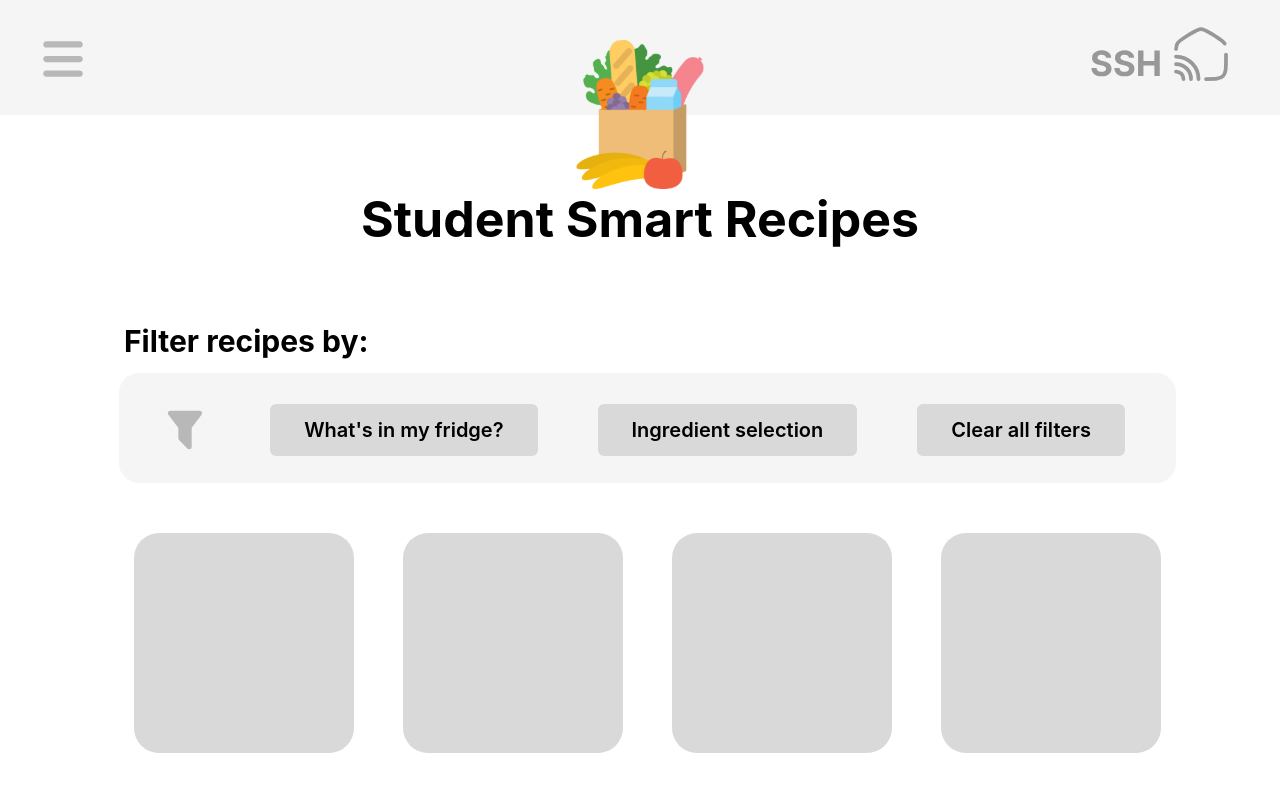
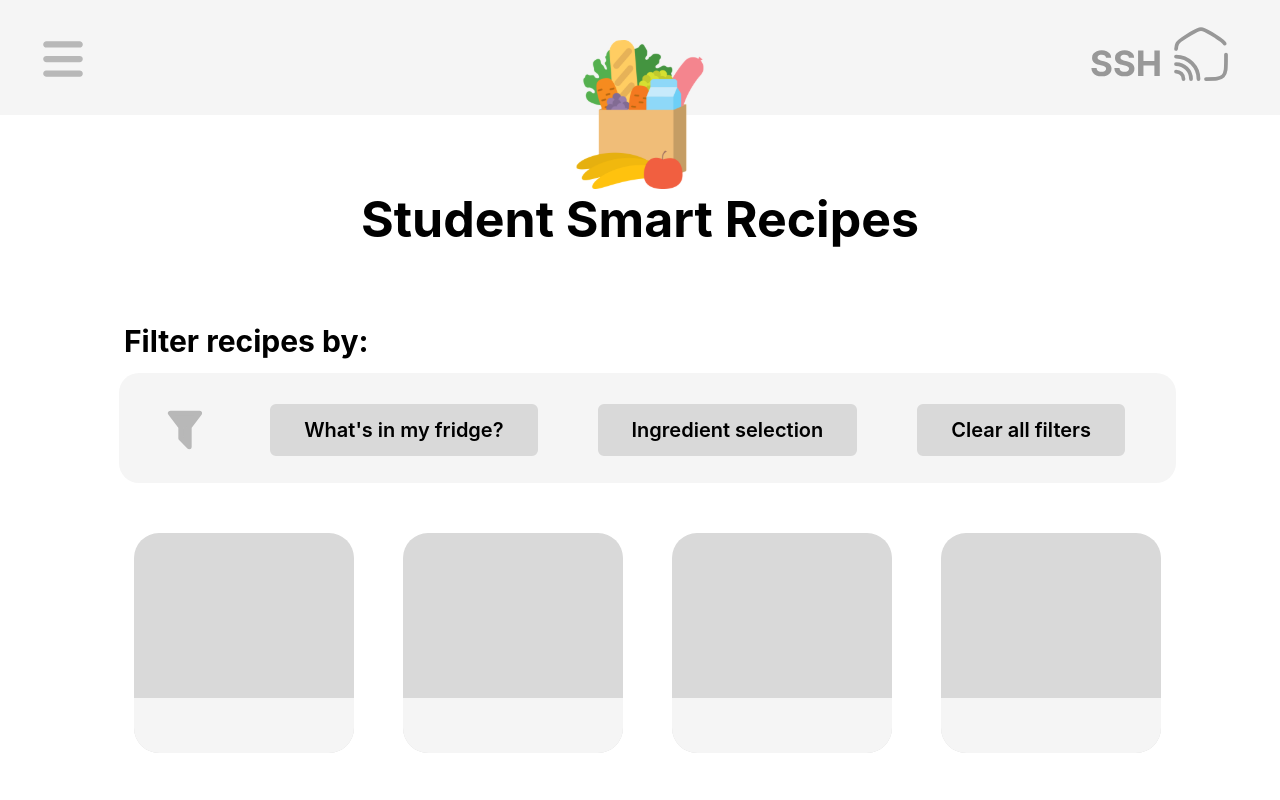
Before and after one commit to TheHammad7/SEPP-Prototype, a React (Vite) app in the folder Frontend/: page / in a window 1280 px wide. Shown: the top 800 px of the page. Built offline with nearby package versions, Linux system fonts and the light colour scheme.

Commit message:
Add recipe card info div

```diff
--- a/Frontend/src/components/RecipeCard.css
+++ b/Frontend/src/components/RecipeCard.css
@@ -1,7 +1,17 @@
 .RecipeCard {
+    position: relative;
     width: 220px;
     height: 220px;
-    flex-shrink: 0;
     border-radius: 25px;
     background: #D9D9D9;
-  }
+}
+
+.RecipeCardInfo {
+    position: absolute;
+    top: 165px;
+    left: 0px;
+    width: 220px;
+    height: 55px;
+    border-radius: 0px 0px 25px 25px;
+    background: #F5F5F5;
+}
--- a/Frontend/src/components/RecipeCard.jsx
+++ b/Frontend/src/components/RecipeCard.jsx
@@ -4,6 +4,9 @@ import "./RecipeCard.css";
 const RecipeCard = () => {
   return (
     <div className="RecipeCard">
+        <div className="RecipeCardInfo">
+
+        </div>
     </div>
   );
 };
```
